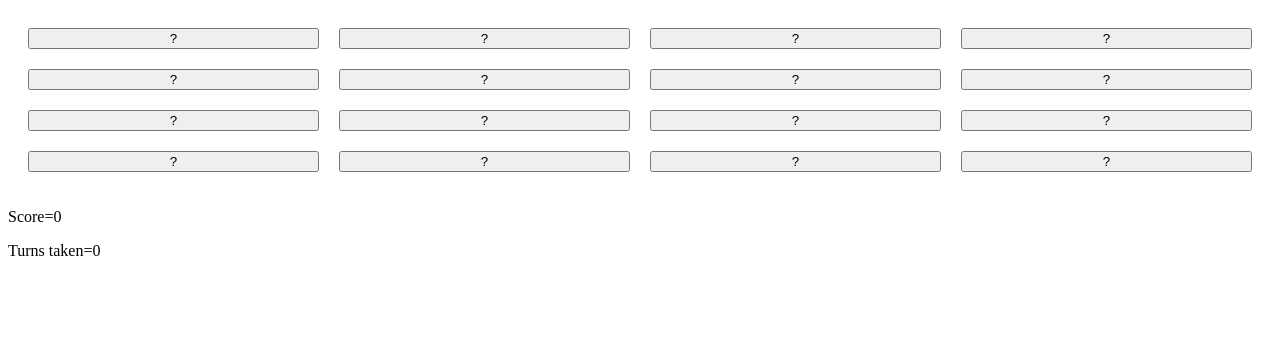
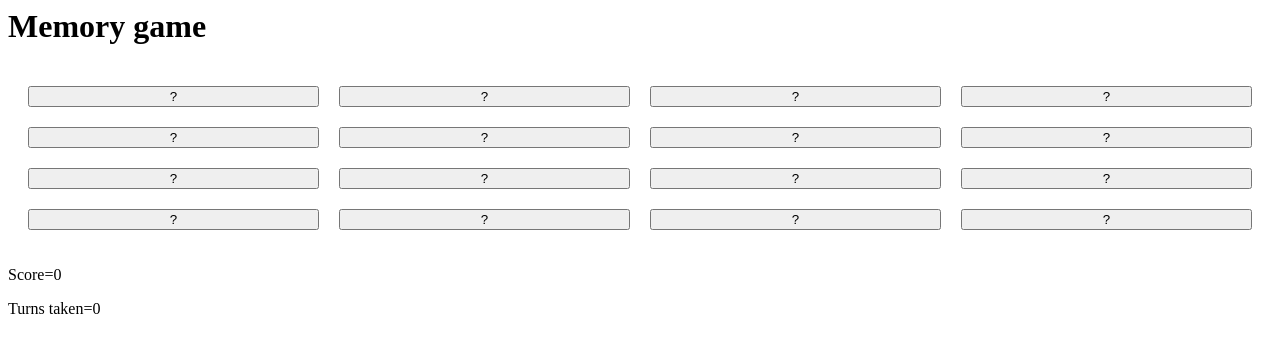
Before and after one commit to Aatmaj-Zephyr/Basic-memory-game, a plain HTML site: page memory game.html in a window 1280 px wide. Drawn offline with Linux system fonts and the light colour scheme.

Commit message:
Update memory game.html

```diff
--- a/memory game.html
+++ b/memory game.html
@@ -1,5 +1,7 @@
 <html>
    <body>
+      <h1> Memory game
+      </h1>
       <div class="keys">
          <button id="button1"  onclick="Buttonclicked(1) "> ? </button>
          <button id="button2"  onclick="Buttonclicked(2) "> ? </button>
```
